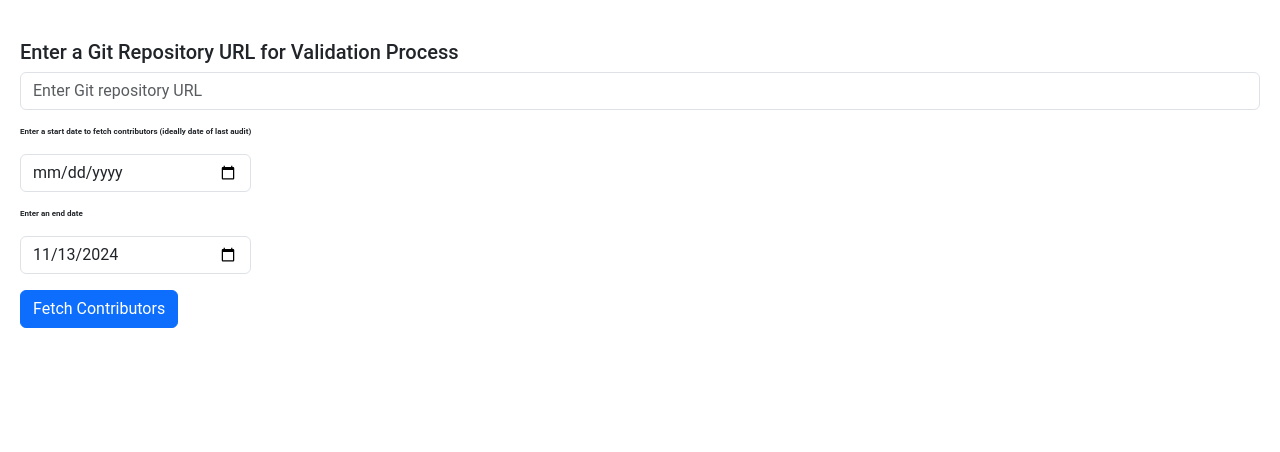
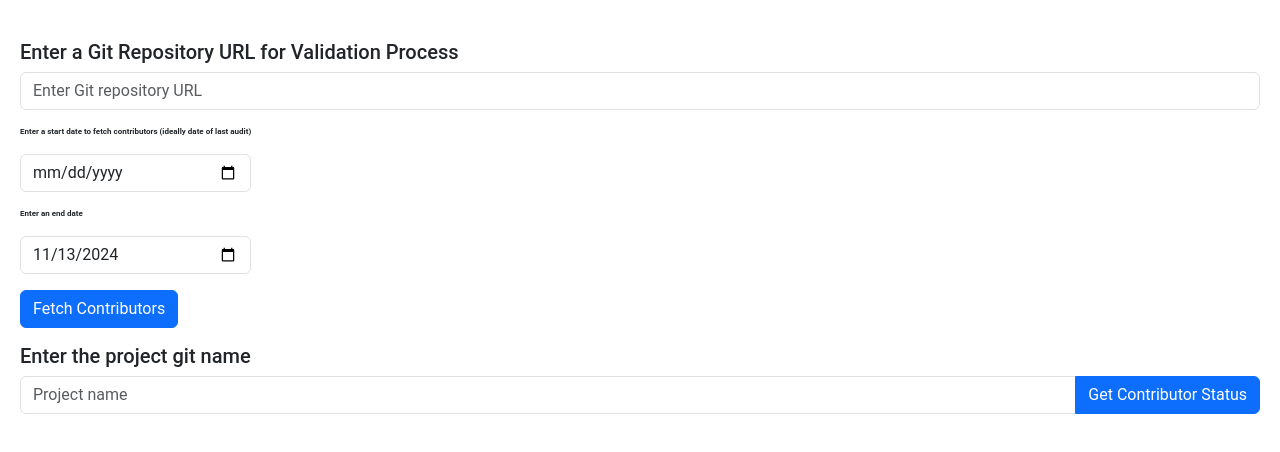
Before and after one commit to JakobRechberger/signaturewebsite, a React (Create React App) app: page /supervisor in a window 1280 px wide. Shown: the top 452 px of the page. Built offline with nearby package versions, Linux system fonts and the light colour scheme.

Commit message:
update frontend

```diff
--- a/src/App.js
+++ b/src/App.js
@@ -8,6 +8,7 @@ import SupervisorView from "./templates/supervisor/SupervisorView";
 import ContributorView from "./templates/contributor/ContributorView";
 
 import MainView from "./templates/MainView";
+import ProjectContributorTable from "./templates/supervisor/ProjectContributorTable";
 
 function App() {
 
@@ -15,10 +16,11 @@ function App() {
         <>
             <Routes>
                 {/* add other routes here. New routes before default route! Otherwise, it will always math '/' */}
-                <Route path={'/'} element={<MainView/>} />
                 <Route path={'/supervisor'} element={<SupervisorView/>} />
                 <Route path={'/contributor'} element={<ContributorView/>} />
+                <Route path={'/supervisor/project_contributors'} element={<ProjectContributorTable/>} />
                 <Route path={'/misc'} element={<Misc/>} />
+                <Route path={'/'} element={<MainView/>} />
             </Routes>
 
             <link
--- a/src/templates/TimestampVerification.js
+++ b/src/templates/TimestampVerification.js
@@ -51,7 +51,7 @@ const TimestampVerification = () => {
 return (
     <>
         <div className="second">
-        <h5>Select the timestamped file and the timestamp (filename_timestamp.tsr) to verify this file </h5>
+            <h5>Select the timestamped file and the timestamp (filename_timestamp.tsr) to verify this file </h5>
             <div>
                 <p>First File (any type):</p>
                 <InputGroup className="mb-3">
--- a/src/templates/contributor/SignProject.js
+++ b/src/templates/contributor/SignProject.js
@@ -23,8 +23,6 @@ const SignProject = () => {
             return;
         }
         setToken(tokenFromUrl);
-
-        // Validate token when component loads
         axios
             .get(`/api/contributor?token=${tokenFromUrl}`)
             .then((response) => {
--- /dev/null
+++ b/src/templates/supervisor/ProjectContributorTable.js
@@ -0,0 +1,83 @@
+
+import {useState} from "react";
+import {useEffect} from "react";
+
+import {useLocation} from "react-router-dom";
+import {Button, Table} from "react-bootstrap";
+
+const ProjectContributorTable= () => {
+    const [projectName, setProjectName] = useState("");
+    const [users, setUsers] = useState([]);
+    const [loading, setLoading] = useState(false);
+    const [error, setError] = useState(null);
+    const [displayContributors, setDisplayContributors] = useState(false);
+    const location = useLocation();
+    useEffect(() => {
+        const queryParams = new URLSearchParams(location.search);
+        const name = queryParams.get("projectName");
+        if (name) {
+            setProjectName(name);
+        }
+    }, [location]);
+    useEffect(() => {
+        if (!projectName) return;
+
+        const fetchUsers = async () => {
+            setLoading(true);
+            setError(null);
+            try {
+                const response = await fetch(`/api/supervisor/getProjectStatus?repoName=${projectName}`, {
+                    method: "GET",
+                });
+
+                if (!response.ok) {
+                    throw new Error(`HTTP error! status: ${response.status}`);
+                }
+
+                const result = await response.json();
+                setUsers(result);
+                setDisplayContributors(true);
+            } catch (error) {
+                console.error("Error fetching contributors:", error);
+                setError("Failed to load contributors");
+            } finally {
+                setLoading(false);
+            }
+        };
+
+        fetchUsers()
+    }, [projectName]);
+    return(
+        <div className="main-page">
+            <h2>Contributors for Project: {projectName}</h2>
+            {loading && <p>Loading contributors...</p>}
+            {error && <p>{error}</p>}
+            {displayContributors && users.length > 0 && (
+                <Table striped bordered hover>
+                    <thead>
+                        <tr>
+                            <th>Email</th>
+                            <th>Signature Status</th>
+                            <th>Options</th>
+                        </tr>
+                    </thead>
+                    <tbody>
+                        {users.map((user, index) => (
+                            <tr key={index}>
+                            <td>{user.email || "No Email Provided"}</td>
+                            <td style={{color: user.signatureStatus === "User signed" ? "green" : "red", fontWeight: "bold",}}>
+                                {user.signatureStatus}
+                            </td>
+                            <td className="p-1">{user.signatureStatus !== "User signed" && (
+                                <Button variant="secondary" size="sm">Resend email</Button>
+                            )}</td>
+                            </tr>
+                            ))}
+                    </tbody>
+                </Table>
+            )}
+            {displayContributors && users.length === 0 && <p>No contributors found.</p>}
+        </div>
+    );
+    }
+export default ProjectContributorTable;
--- a/src/templates/supervisor/ProjectSelector.js
+++ b/src/templates/supervisor/ProjectSelector.js
@@ -80,7 +80,7 @@ const ProjectSelector = () => {
                         </InputGroup>
                         </div>
                     </div>
-                    <Button variant="primary" onClick={handleSubmit}>Fetch Contributors</Button>
+                    <Button variant="primary" className="mb-3" onClick={handleSubmit}>Fetch Contributors</Button>
                     {responseMessage && (
                         <div style={{ marginTop: "20px", color: "green" }}>
                             <h5>
--- /dev/null
+++ b/src/templates/supervisor/ProjectStatus.js
@@ -0,0 +1,45 @@
+import {useState} from "react";
+import {Button, InputGroup} from "react-bootstrap";
+import Form from "react-bootstrap/Form";
+import React from "react";
+import { useNavigate } from 'react-router-dom';
+
+const ProjectStatus = () => {
+
+    const [projectName, setProjectName] = useState("");
+    const navigate = useNavigate();
+
+
+    const handleInputChange = (event) => {
+        setProjectName(event.target.value);
+    };
+    const handleRedirect = () => {
+        if (projectName.trim() !== "") {
+            navigate(`/supervisor/project_contributors?projectName=${encodeURIComponent(projectName)}`);
+        } else {
+            alert("Please enter a project name");
+        }
+    };
+
+    return (
+        <>
+        <div>
+            <h5>Enter the project git name</h5>
+            <InputGroup className="mb-3">
+                <Form.Control
+                    type="text"
+                    placeholder="Project name"
+                    value={projectName}
+                    onChange={handleInputChange}
+                />
+                <Button variant="primary" onClick={handleRedirect}>
+                    Get Contributor Status
+                </Button>
+            </InputGroup>
+        </div>
+        </>
+    )
+
+
+}
+export default ProjectStatus;
--- a/src/templates/supervisor/SupervisorView.js
+++ b/src/templates/supervisor/SupervisorView.js
@@ -1,11 +1,13 @@
 
 import ProjectSelector from "./ProjectSelector";
 import '../../App.css';
+import ProjectStatus from "./ProjectStatus";
 
 const SupervisorView = () => {
     return (
         <div className="main-page">
             <ProjectSelector />
+            <ProjectStatus />
         </div>
     );
 }
```
